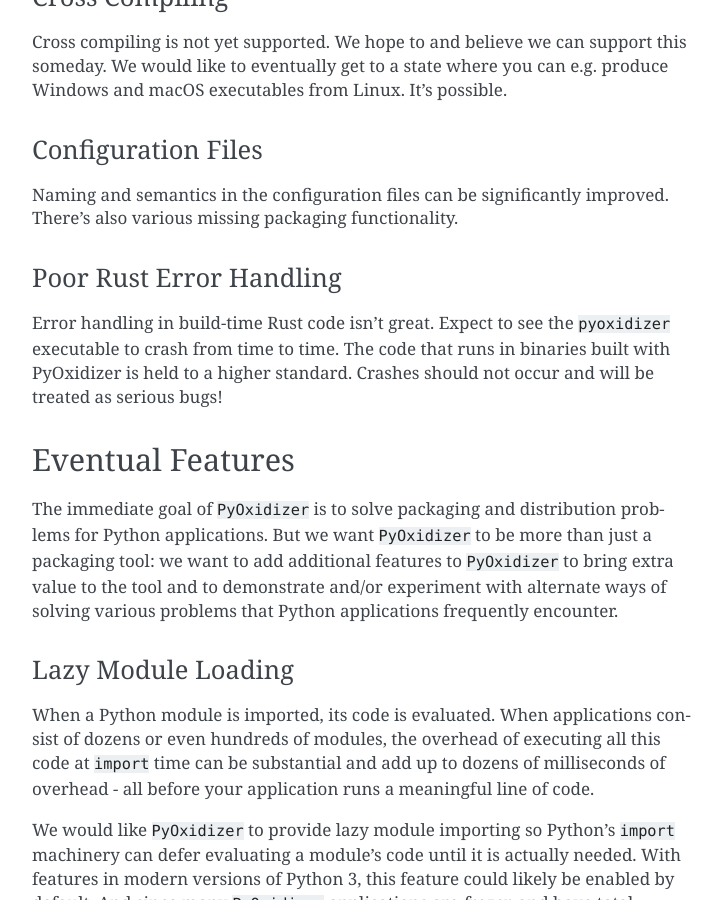
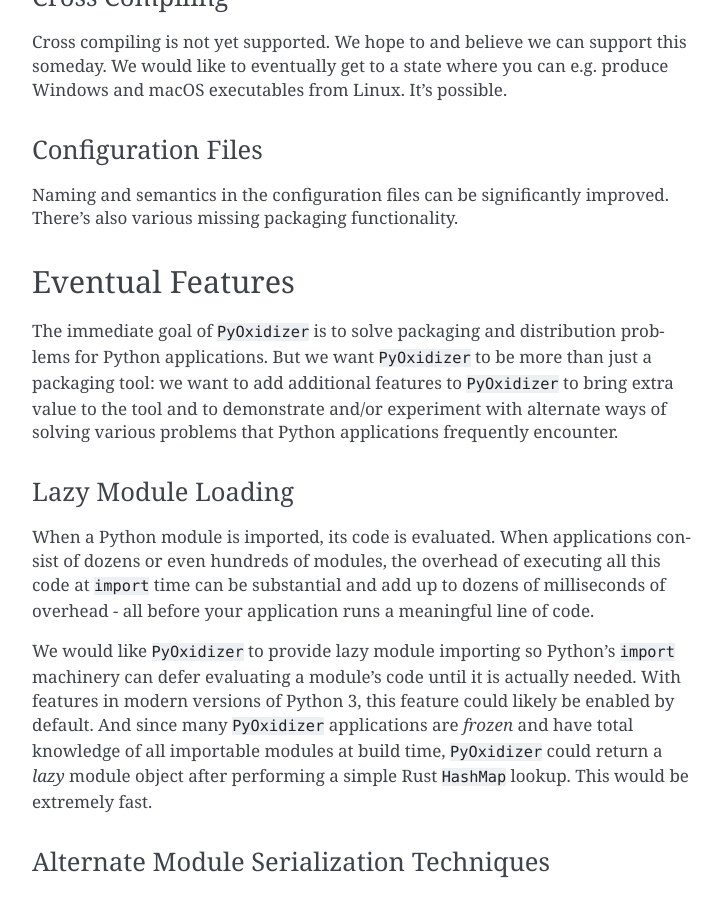
Before and after one commit to indygreg/PyOxidizer, a Sphinx documentation site: the page built from docs/status.rst, in a window 1280 px wide and 900 px high, scrolled down 3438 px. Shown: the whole window, without its empty margins (388-1110 px from the left). Built offline with Sphinx 7.4.7, drawn with Linux system fonts in a browser that asks for light colours; the version number could not be read and is left out; some of the changed text lies outside the part shown.

Commit message:
docs: remove section about poor Rust error handling
I think it paints a scarier picture than what exists.

```diff
--- a/docs/status.rst
+++ b/docs/status.rst
@@ -180,14 +180,6 @@
 Naming and semantics in the configuration files can be significantly
 improved. There's also various missing packaging functionality.
 
-Poor Rust Error Handling
-------------------------
-
-Error handling in build-time Rust code isn't great. Expect to see the
-``pyoxidizer`` executable to crash from time to time. The code that runs in
-binaries built with PyOxidizer is held to a higher standard. Crashes should
-not occur and will be treated as serious bugs!
-
 Eventual Features
 =================
 
```
